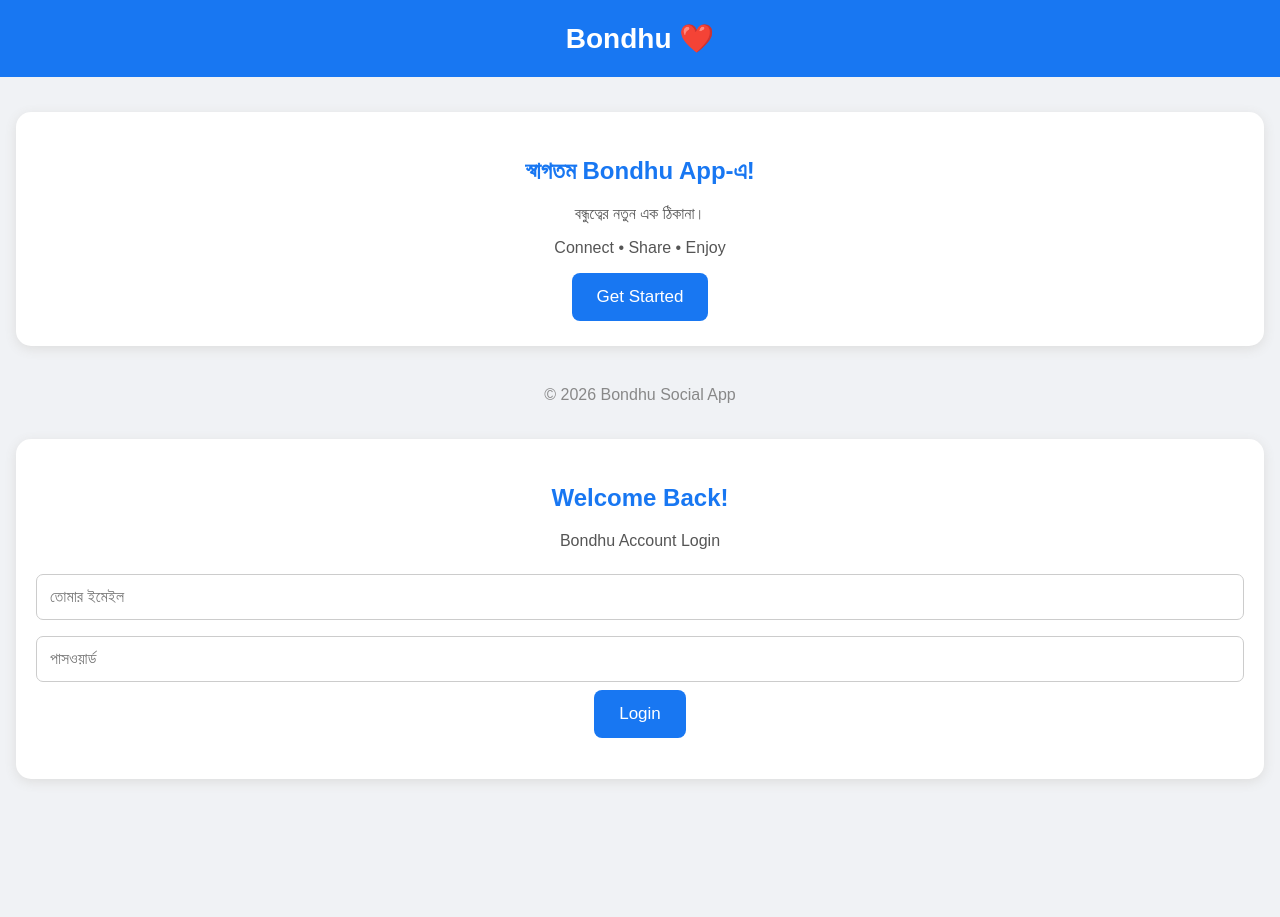
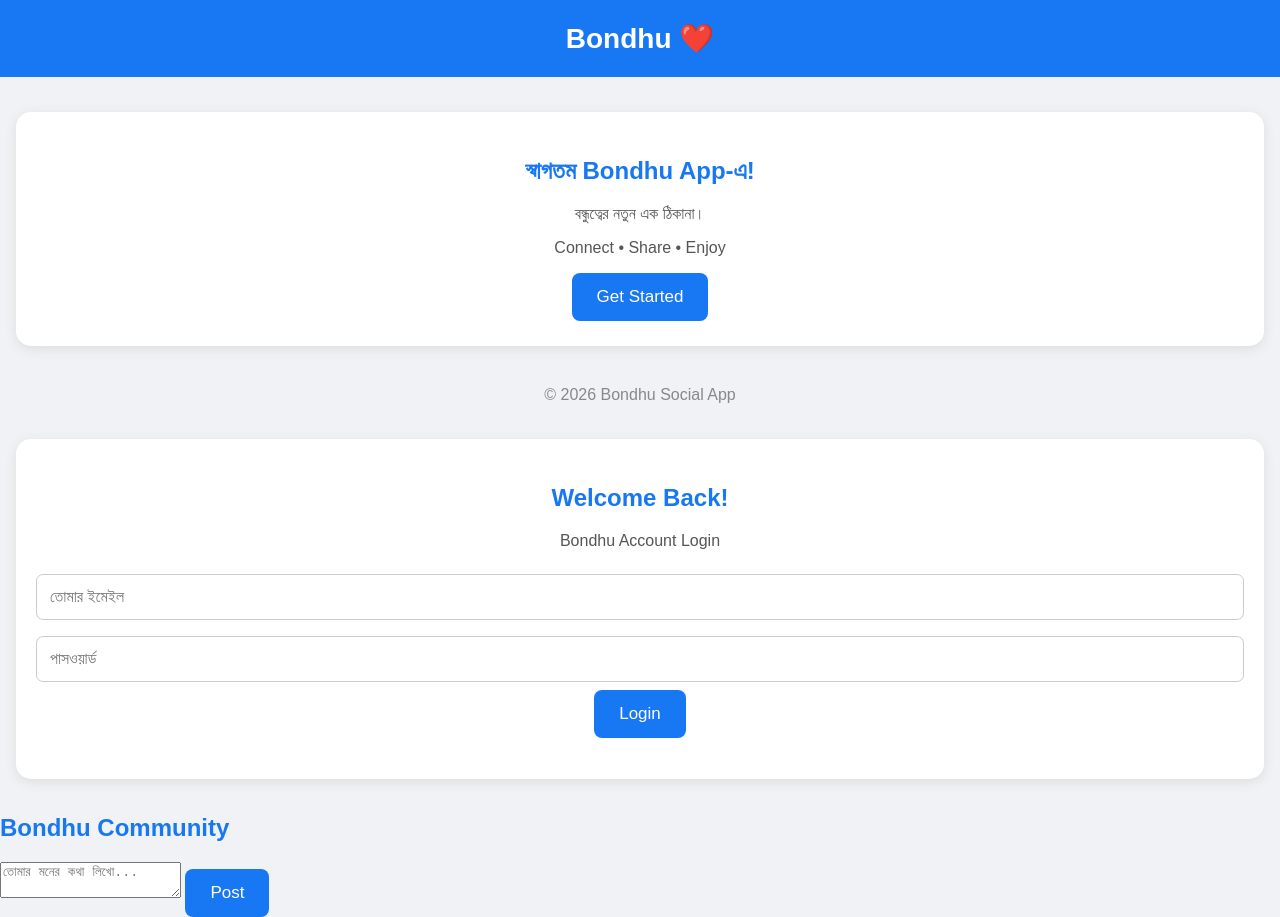
Before and after one commit to Bondhuapp8/bondhu, a plain HTML site: page index.html in a window 1280 px wide. Before the commit the page ends 814 px from the top, so only its background shows below. Drawn offline with Linux system fonts and the light colour scheme.

Commit message:
Update index.html

```diff
--- a/index.html
+++ b/index.html
@@ -210,8 +210,29 @@ function changeProfilePicture() {
 }
 
 </script>
+<div id="posts">
+  <h2>Bondhu Community</h2>
+  <textarea id="postText" placeholder="তোমার মনের কথা লিখো..."></textarea>
+  <button onclick="createPost()">Post</button>
+  <div id="postList"></div>
+</div>
+ <script>
+function createPost() {
+  const postText = document.getElementById('postText').value;
 
+  if (postText.trim() === '') {
+    alert('কিছু লিখে Post করো!');
+    return;
+  }
 
+  const post = document.createElement('p');
+  post.textContent = postText;
+
+  document.getElementById('postList').prepend(post);
+
+  document.getElementById('postText').value = '';
+}
+</script>
 
 </body>
 
```
